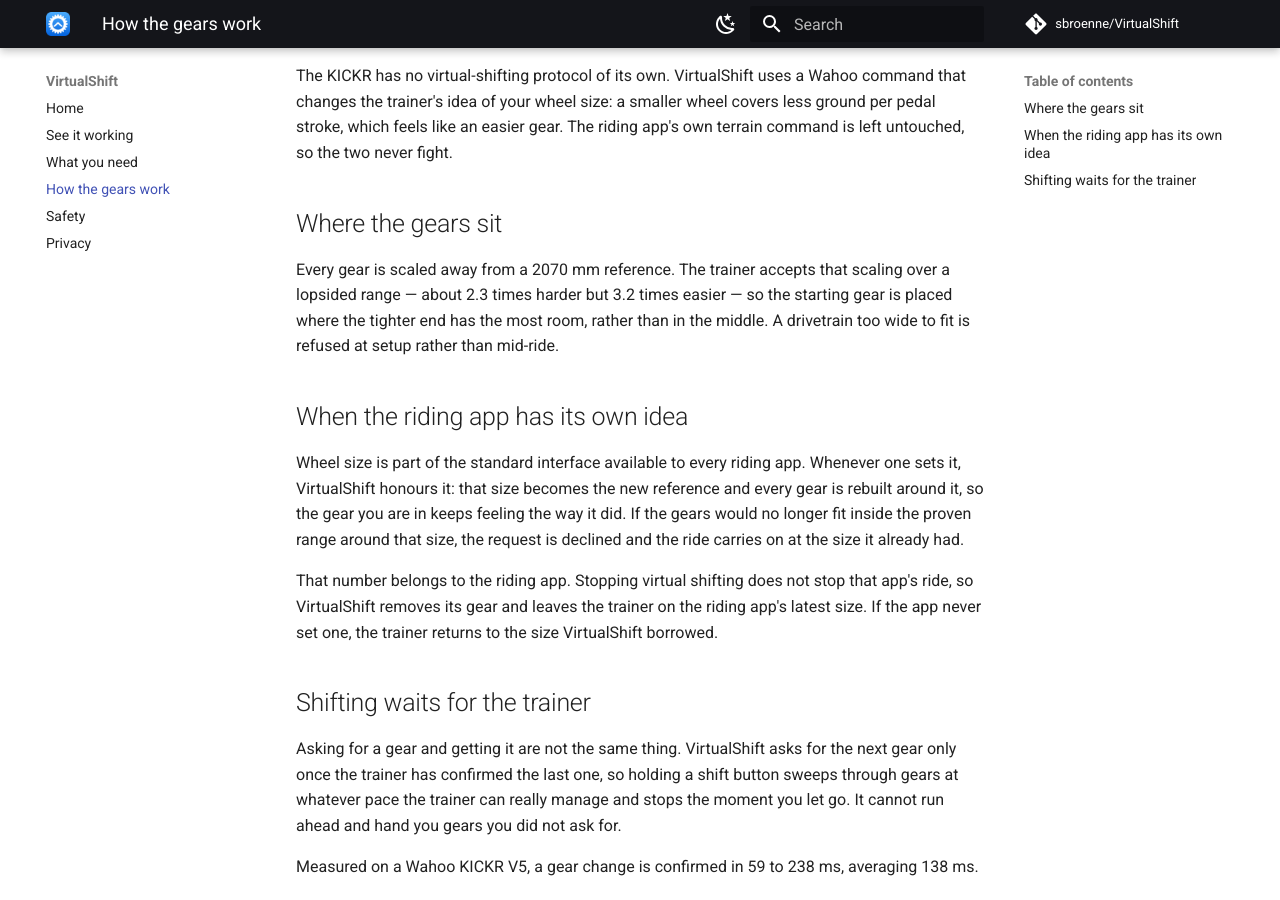
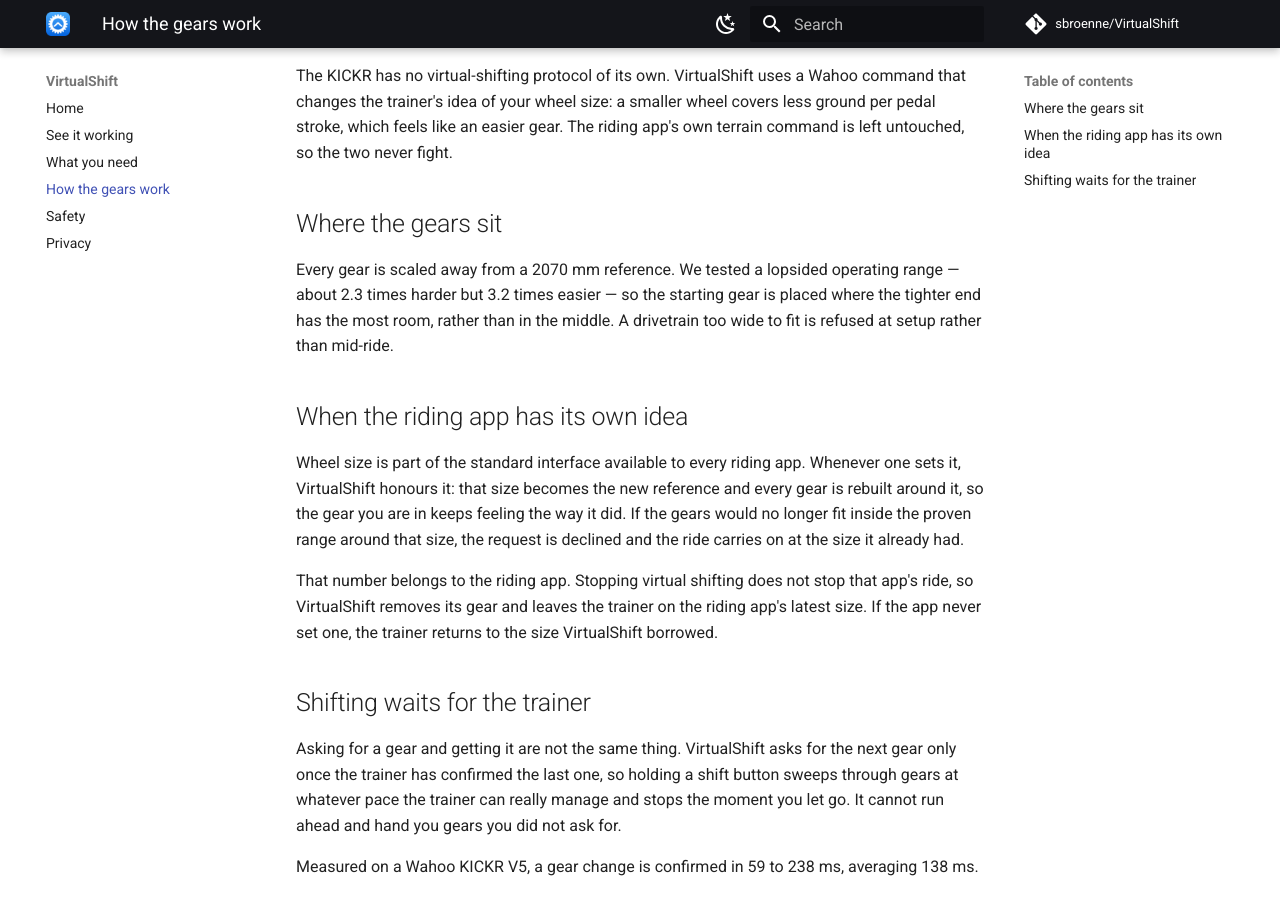
Before and after one commit to sbroenne/VirtualGears, an MkDocs documentation site: the page built from docs/how-it-works.md, in a window 1280 px wide and 900 px high, scrolled down 441 px. Built offline with MkDocs 1.6.1 and Material for MkDocs 9.7.7, drawn with Linux system fonts in a browser that asks for light colours; comment, search, counter and statistics services are not loaded.

Commit message:
Explain the physical starting gear
Guide riders toward the smaller front ring and a straight chainline so the virtual ladder starts from an easier mechanical gear. Clarify that the wheel-size limits are our tested operating envelope, not the KICKR's known hardware limits, and refresh the startup screenshot.

Co-authored-by: Copilot App <223556219+Copilot@users.noreply.github.com>

Copilot-Session: 2c3d711c-cb97-4bfa-a302-2d01fe5d2f1f

```diff
--- a/docs/how-it-works.md
+++ b/docs/how-it-works.md
@@ -9,11 +9,10 @@ app's own terrain command is left untouched, so the two never fight.
 
 ## Where the gears sit
 
-Every gear is scaled away from a 2070 mm reference. The trainer accepts that
-scaling over a lopsided range — about 2.3 times harder but 3.2 times easier — so
-the starting gear is placed where the tighter end has the most room, rather than
-in the middle. A drivetrain too wide to fit is refused at setup rather than
-mid-ride.
+Every gear is scaled away from a 2070 mm reference. We tested a lopsided
+operating range — about 2.3 times harder but 3.2 times easier — so the starting
+gear is placed where the tighter end has the most room, rather than in the
+middle. A drivetrain too wide to fit is refused at setup rather than mid-ride.
 
 ## When the riding app has its own idea
 
```
Also changed, not shown: README.md (+11 -8 lines), docs/index.md (+4 -3 lines), docs/safety.md (+5 -3 lines), docs/screenshots/starting.png, 2 other files.
